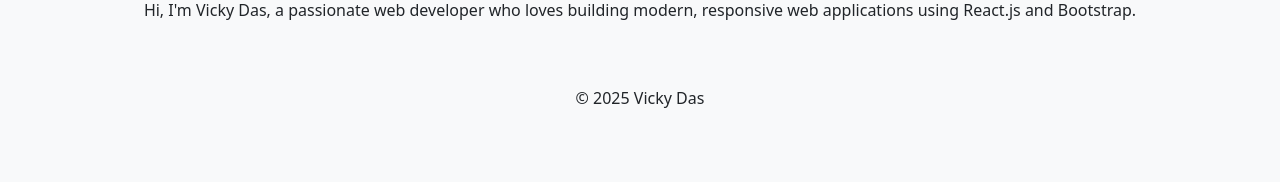
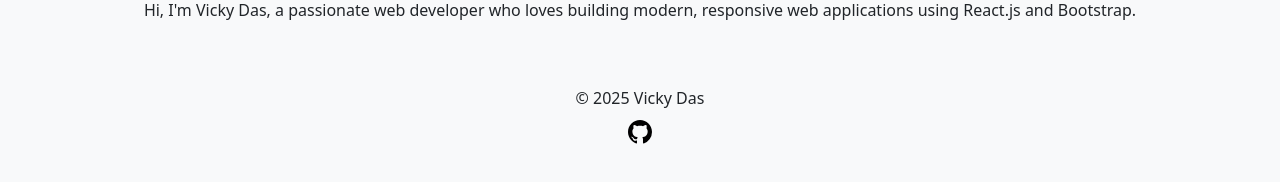
Before and after one commit to vickycode88/portfolio_app, a React (Create React App) app: page / in a window 1280 px wide. Shown: the part 370-552 px from the top of the page. Built offline with nearby package versions, Linux system fonts and the light colour scheme.

Commit message:
Update App.js

```diff
--- a/src/App.js
+++ b/src/App.js
@@ -25,8 +25,34 @@
         </Suspense>
       </Router>
       <footer className="bg-light text-center py-3 mt-5">
-        © {new Date().getFullYear()} Vicky Das
-      </footer>
+  © {new Date().getFullYear()} Vicky Das
+  <div className="mt-2">
+    <a
+      href="https://github.com/vickycode88"
+      target="_blank"
+      rel="noopener noreferrer"
+      style={{ margin: "0 10px", display: "inline-block" }}
+    >
+
+      <svg
+        height="24"
+        width="24"
+        viewBox="0 0 16 16"
+        fill="black"
+        xmlns="http://www.w3.org/2000/svg"
+      >
+        <path d="M8 0C3.58 0 0 3.58 0 8c0 3.54 2.29 6.53 5.47 7.59.4.07.55-.17.55-.38
+        0-.19-.01-.82-.01-1.49-2.01.37-2.53-.49-2.69-.94-.09-.23-.48-.94-.82-1.13-.28-.15-.68-.52
+        -.01-.53.63-.01 1.08.58 1.23.82.72 1.21 1.87.87 2.33.66.07-.52.28-.87.51-1.07-1.78-.2
+        -3.64-.89-3.64-3.95 0-.87.31-1.59.82-2.15-.08-.2-.36-1.02.08-2.12 0 0 .67-.21 2.2.82
+        .64-.18 1.32-.27 2-.27.68 0 1.36.09 2 .27 1.53-1.04 2.2-.82 2.2-.82.44 1.1.16 1.92.08
+        2.12.51.56.82 1.28.82 2.15 0 3.07-1.87 3.75-3.65 3.95.29.25.54.73.54 1.48 0 1.07-.01
+        1.93-.01 2.2 0 .21.15.46.55.38A8.013 8.013 0 0 0 16 8c0-4.42-3.58-8-8-8z"/>
+      </svg>
+    </a>
+  </div>
+</footer>
+
     </>
   );
 }
```
